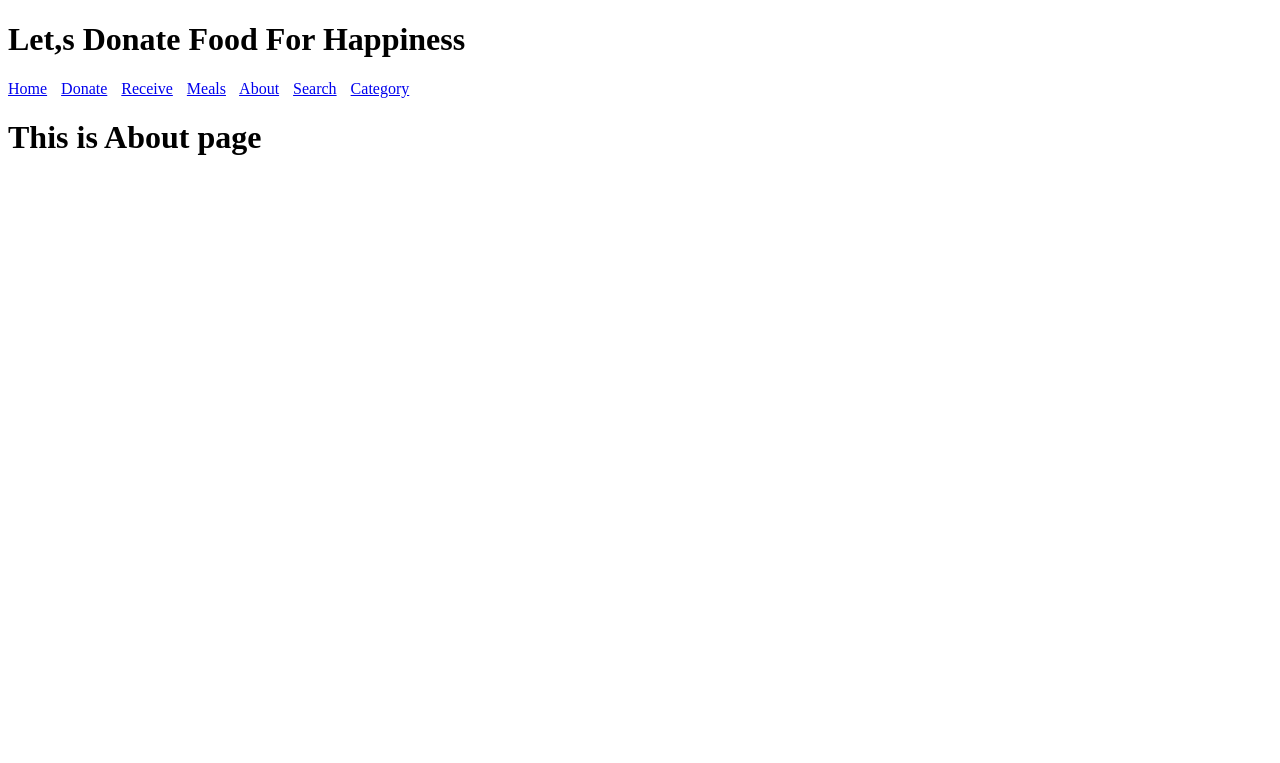
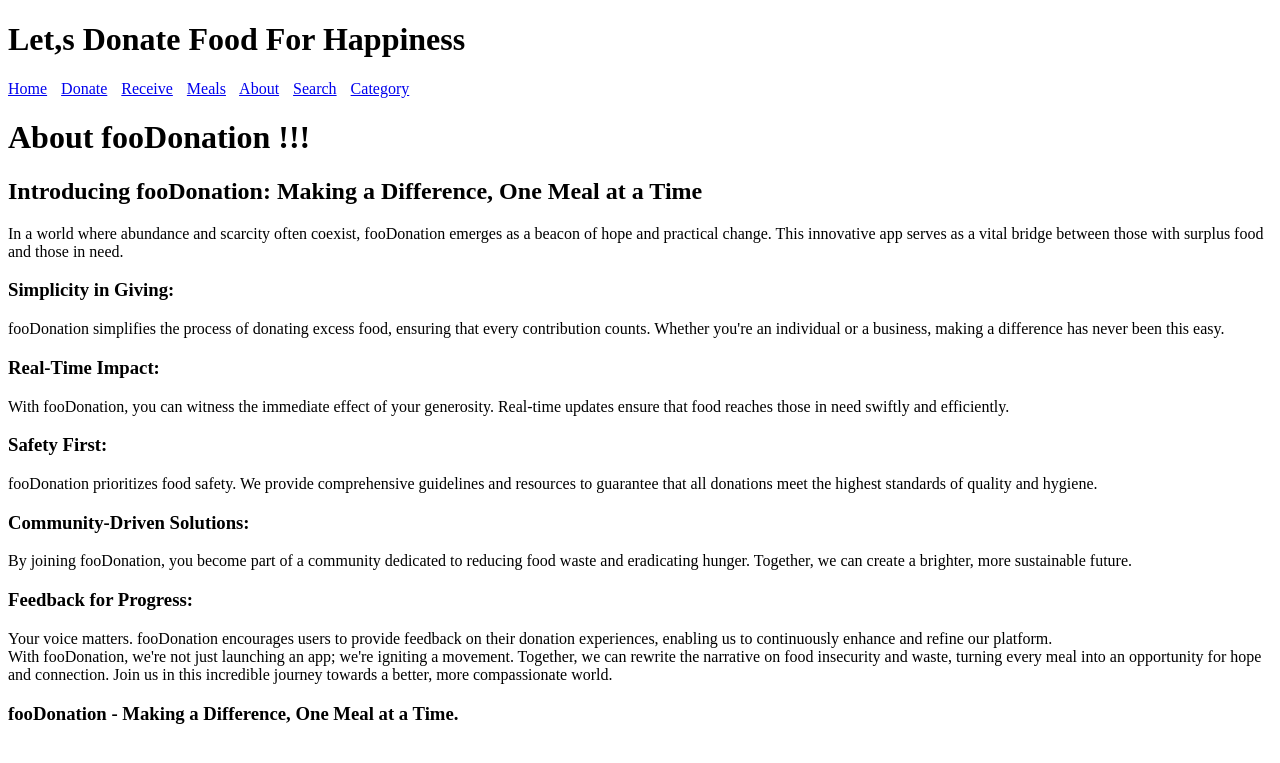
Before and after one commit to jysin330/fooDonationApp, a Django app: page /About/ in a window 1280 px wide. Shown: the top 763 px of the page. Run offline with Django 4.2, Linux system fonts and the light colour scheme.

Commit message:
html for about page

```diff
--- a/mysite/fooDonationApp/templates/fooDonationApp/About.html
+++ b/mysite/fooDonationApp/templates/fooDonationApp/About.html
@@ -3,5 +3,26 @@
 
 
 {% block content %}
-<h1>This is About page</h1>
+<h1>About fooDonation !!!</h1>
+<p>
+    <h2>Introducing fooDonation: Making a Difference, One Meal at a Time</h1>
+In a world where abundance and scarcity often coexist, fooDonation emerges as a beacon of hope and practical change. This innovative app serves as a vital bridge between those with surplus food and those in need.
+<br/>
+<h3>Simplicity in Giving:</h3> fooDonation simplifies the process of donating excess food, ensuring that every contribution counts. Whether you're an individual or a business, making a difference has never been this easy.
+<br/>
+<h3>Real-Time Impact:</h3> With fooDonation, you can witness the immediate effect of your generosity. Real-time updates ensure that food reaches those in need swiftly and efficiently.
+<br/>
+<h3>Safety First:</h3> fooDonation prioritizes food safety. We provide comprehensive guidelines and resources to guarantee that all donations meet the highest standards of quality and hygiene.
+<br/>
+<h3>Community-Driven Solutions:</h3> By joining fooDonation, you become part of a community dedicated to reducing food waste and eradicating hunger. Together, we can create a brighter, more sustainable future.
+<br/>
+<h3>Feedback for Progress:</h3> Your voice matters. fooDonation encourages users to provide feedback on their donation experiences, enabling us to continuously enhance and refine our platform.
+<br/>
+With fooDonation, we're not just launching an app; we're igniting a movement. Together, we can rewrite the narrative on food insecurity and waste, turning every meal into an opportunity for hope and connection.
+
+Join us in this incredible journey towards a better, more compassionate world.
+
+<h3>fooDonation - Making a Difference, One Meal at a Time.</h3>
+</p>
+
 {% endblock %}
```
